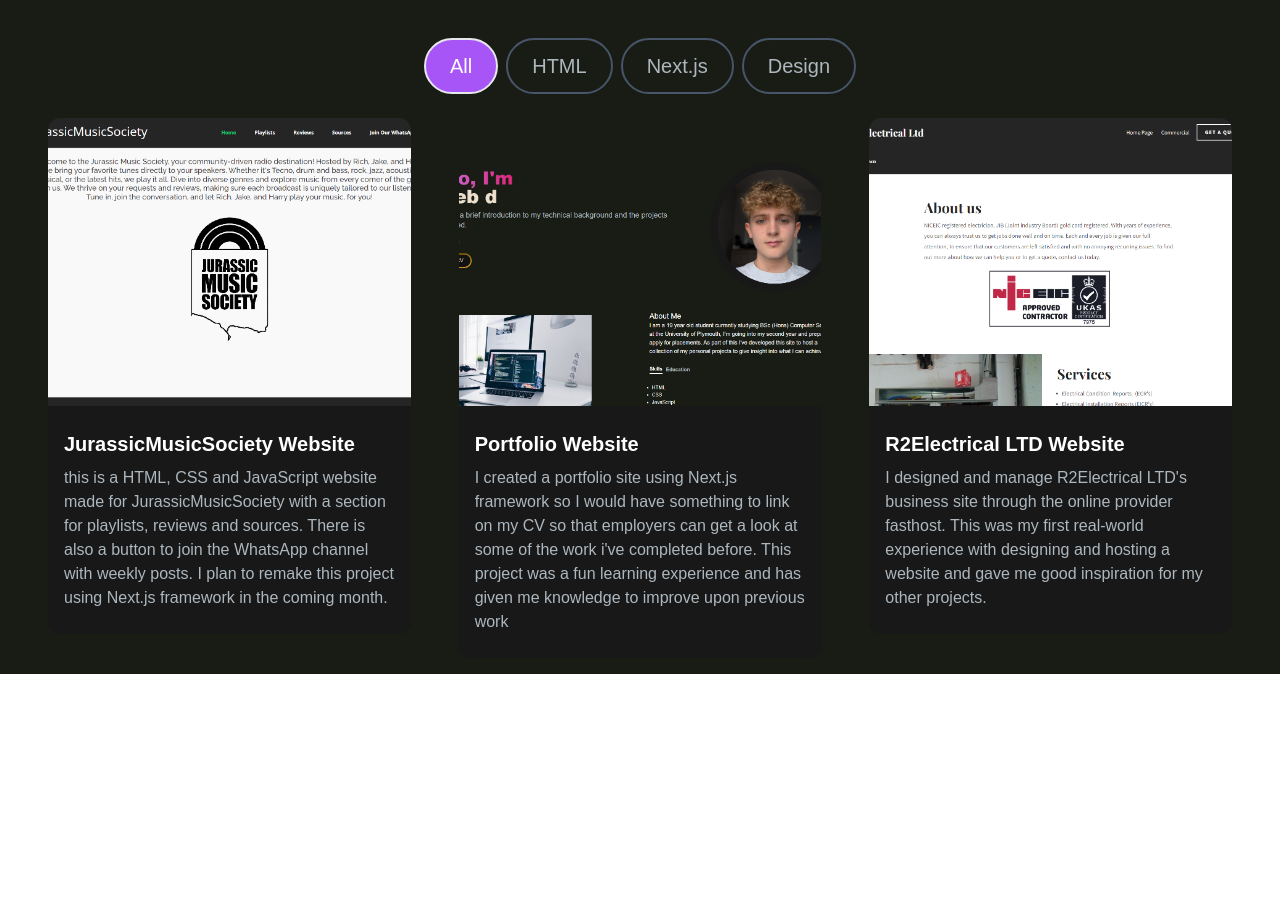
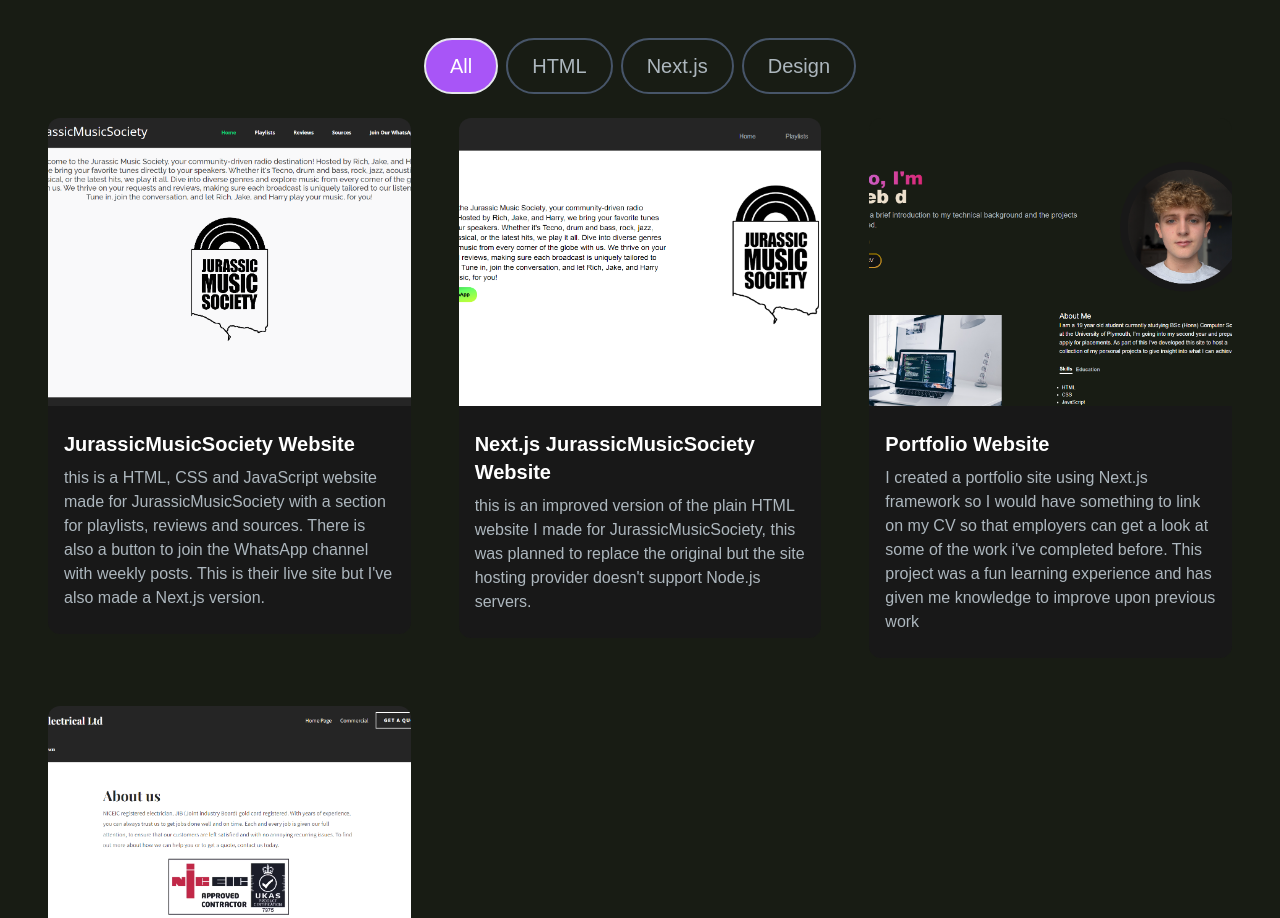
Before and after one commit to BBarrettGreening/Portfolio, a Next.js app: page / in a window 1280 px wide. Shown: the part 1158-2076 px from the top of the page. Before the commit the page ends 1832 px from the top, so only its background shows below. Built offline with nearby package versions, Linux system fonts and the light colour scheme.

Commit message:
added new project

```diff
--- a/app/components/ProjectSection.jsx
+++ b/app/components/ProjectSection.jsx
@@ -7,7 +7,7 @@
     {
         id:1,
         title:"JurassicMusicSociety Website",
-        description:"this is a HTML, CSS and JavaScript website made for JurassicMusicSociety with a section for playlists, reviews and sources. There is also a button to join the WhatsApp channel with weekly posts. I plan to remake this project using Next.js framework in the coming month.",
+        description:"this is a HTML, CSS and JavaScript website made for JurassicMusicSociety with a section for playlists, reviews and sources. There is also a button to join the WhatsApp channel with weekly posts. This is their live site but I've also made a Next.js version.",
         image:"./JurassicMusicSociety.png",
         tag: ["All", "HTML"],
         gitUrl: "/",
@@ -15,6 +15,15 @@
     },
     {
         id:2,
+        title:"Next.js JurassicMusicSociety Website",
+        description:"this is an improved version of the plain HTML website I made for JurassicMusicSociety, this was planned to replace the original but the site hosting provider doesn't support Node.js servers.",
+        image:"./NJSJurassicMusicSociety.png",
+        tag: ["All", "Next.js"],
+        gitUrl: "https://github.com/BBarrettGreening/NextJSJurassicMusicSociety",
+        previewUrl: "https://bbarrettgreening.github.io/NextJSJurassicMusicSociety/",
+    },
+    {
+        id:3,
         title:"Portfolio Website",
         description:"I created a portfolio site using Next.js framework so I would have something to link on my CV so that employers can get a look at some of the work i've completed before. This project was a fun learning experience and has given me knowledge to improve upon previous work",
         image:"./PortfolioSite.png",
@@ -23,7 +32,7 @@
         previewUrl: "https://BBarrettGreening.github.io",
     },
     {
-        id:3,
+        id:4,
         title:"R2Electrical LTD Website",
         description:"I designed and manage R2Electrical LTD's business site through the online provider fasthost. This was my first real-world experience with designing and hosting a website and gave me good inspiration for my other projects.",
         image:"./R2Electrical.png",
```
Also changed, not shown: public/NJSJurassicMusicSociety.png (added).
